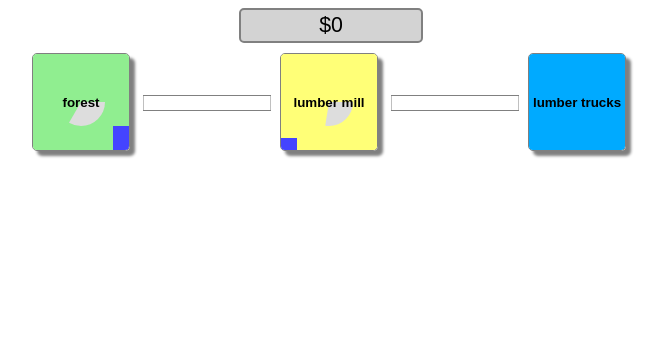
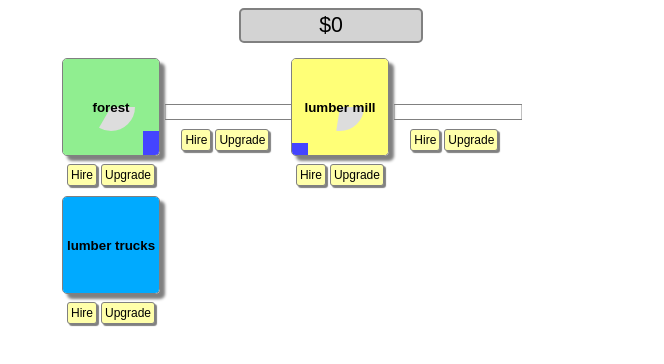
Before and after one commit to SytheMusic/bourgie, a plain HTML site: page index.html in a window 1280 px wide. Shown: the whole page, without its empty margins (309-973 px from the left). Drawn offline with Linux system fonts and the light colour scheme.

Commit message:
Add buttons.

```diff
--- a/bourgie.css
+++ b/bourgie.css
@@ -16,17 +16,59 @@ body {
 }
 
 #world {
-    width: 606px;
+    width: 540px;
     margin: auto;
 }
 
-canvas.industry {
+.button {
+    display: inline-block;
     border: 1px solid gray;
-    margin: 0px 8px 0px 4px;
+    padding: 3px;
+    margin: 0px 2px;
+    background: #ffa;
+    box-shadow: 2px 2px 1px gray;
+    cursor: pointer;
+    border-radius: 3px;
+    font-size: 12px;
+}
+
+.button:hover {
+    background: #ff4;
+}
+
+.button:active {
+    background: #f70;
+    box-shadow: 0 0;
+    position: relative;
+    left: 2px;
+    top: 2px;
+}
+
+.industry {
+    text-align: center;
+    display: inline-block;
+    width: 100px;
+    margin: 5px 0px;
+}
+
+.conveyor {
+    text-align: center;
+    display: inline-block;
+    width: 120px;
+    margin: 5px 0px;
+}
+
+.industry canvas {
+    border: 1px solid gray;
     border-radius: 5px;
     box-shadow: 5px 5px 3px gray;
+    margin-bottom: 4px;
 }
 
-canvas.conveyor {
-    margin: 0px 5px;
+.conveyor canvas {
 }
+
+.conveyor .button {
+    position: relative;
+    top: -35px;
+}
--- a/index.html
+++ b/index.html
@@ -25,6 +25,12 @@
     <div id="bank" class="bank">
       <label></label> <span class="balance"></span>
     </div>
-    <div id="world"></div>
+    <div id="world">
+      <div id="forest"></div>
+      <div id="f2m"></div>
+      <div id="lumber-mill"></div>
+      <div id="m2t"></div>
+      <div id="lumber-trucks"></div>
+    </div>
   </body>
 </html>
--- a/src/bourgie.js
+++ b/src/bourgie.js
@@ -1,19 +1,44 @@
-var Bourgie = Bourgie || {};
+function Bourgie(div) {
+    this.world = new World(div == null ? $('#world') : div);
+}
+
+Bourgie.prototype.bind = function(thing, $div) {
+    var canvas = null, binding = null;
+    if (thing.thingType === 'INDUSTRY') {
+        binding = new IndustryBind(thing, $div);
+    } else if (thing.thingType === 'CONVEYOR') {
+        binding = new ConveyorBind(thing, $div);
+    } else {
+        throw new Error('Unknown thing type.');
+    }
+    this.world.add(thing).add(binding);
+    return binding;
+};
+
+Bourgie.prototype.start = function() {
+    this.world.start();
+    return this;
+};
+
+Bourgie.prototype.stop = function() {
+    this.world.start();
+    return this;
+};
 
 var bourgie = null;
 Bourgie.demo = function() {
-    bourgie = new World($('#world'));
+    bourgie = new Bourgie();
     var forest = Source.FOREST.clone();
     var lumber = Factory.LUMBER_MILL.clone();
-    var truck = Sink.LUMBER_TRUCK.clone(bourgie.bank);
-    var f2l = Conveyor.simple(forest, lumber);
-    var l2t = Conveyor.simple(lumber, truck);
+    var truck = Sink.LUMBER_TRUCK.clone(bourgie.world.bank);
+    var f2m = Conveyor.simple(forest, lumber);
+    var m2t = Conveyor.simple(lumber, truck);
 
-    bourgie.bind(forest);
-    bourgie.bind(f2l);
-    bourgie.bind(lumber);
-    bourgie.bind(l2t);
-    bourgie.bind(truck);
+    bourgie.bind(forest, $('#forest'));
+    bourgie.bind(f2m, $('#f2m'));
+    bourgie.bind(lumber, $('#lumber-mill'));
+    bourgie.bind(m2t, $('#m2t'));
+    bourgie.bind(truck, $('#lumber-trucks'));
 
     bourgie.start();
 };
--- a/src/conveyorbind.js
+++ b/src/conveyorbind.js
@@ -1,17 +1,29 @@
-function ConveyorBind(thing, canvas) {
+function ConveyorBind(thing, $div) {
+    var _this = this;
     this.thing = thing;
-    this.$canvas = $(canvas);
+
+    $div.addClass('conveyor');
+
+    var canvas = ConveyorBind.makeCanvas(),
+        $canvas = $(canvas);
+    $div.append($canvas);
     this.ctx = canvas.getContext('2d');
-    if (thing.thingType === 'CONVEYOR') {
-        this.mode = 'conveyor';
-    } else if (thing.thingType === 'INDUSTRY') {
-        this.mode = 'industry';
-    } else {
-        throw new Error('Unknown thing type.');
-    }
-    var _this = this;
-    this.$canvas.on('click', function() {
-        _this.click();
+
+    var $hire = $('<div/>').attr({
+        'class': 'button hire'
+    }).text('Hire');
+    $div.append($hire);
+
+    var $upgrade = $('<div/>').attr({
+        'class': 'button upgrade'
+    }).text('Upgrade');
+    $div.append($upgrade);
+
+    $hire.on('click', function() {
+        _this.hire();
+    });
+    $upgrade.on('click', function() {
+        _this.upgrade();
     });
 }
 
@@ -31,11 +43,11 @@ ConveyorBind.prototype.render = function() {
     c.fillStyle = ConveyorBind.conveyStyle;
     var total = this.thing.time;
     var radius = 5;
-    var drawW = w - radius * 2;
+    var drawW = w + radius * 4;
     this.thing.timers.forEach(function(time) {
         var p = time / total;
         c.beginPath();
-        c.arc(radius + (1 - p) * drawW, h / 2, radius, 0, Math.PI * 2);
+        c.arc((1 - p) * drawW - 2 * radius, h / 2, radius, 0, Math.PI * 2);
         c.fill();
     });
     c.strokeStyle = 'gray';
@@ -48,14 +60,18 @@ ConveyorBind.prototype.tick = function() {
     this.render();
 };
 
-ConveyorBind.prototype.click = function() {
-    this.thing.pipeline.capacity++;
+ConveyorBind.prototype.hire = function() {
+    this.thing.hire();
+};
+
+ConveyorBind.prototype.upgrade = function() {
+    this.thing.upgrade();
 };
 
 ConveyorBind.makeCanvas = function(width, height) {
     var canvas = document.createElement('canvas');
     canvas.width = width || 128;
     canvas.height = height || 96;
-    canvas.className = 'conveyor';
+    canvas.className = 'building';
     return canvas;
 };
--- a/src/industrybind.js
+++ b/src/industrybind.js
@@ -1,10 +1,29 @@
-function IndustryBind(thing, canvas) {
+function IndustryBind(thing, $div) {
+    var _this = this;
     this.thing = thing;
-    this.$canvas = $(canvas);
+
+    $div.addClass('industry');
+
+    var canvas = IndustryBind.makeCanvas(),
+        $canvas = $(canvas);
+    $div.append($canvas);
     this.ctx = canvas.getContext('2d');
-    var _this = this;
-    this.$canvas.on('click', function() {
-        _this.click();
+
+    var $hire = $('<div/>').attr({
+        'class': 'button hire'
+    }).text('Hire');
+    $div.append($hire);
+
+    var $upgrade = $('<div/>').attr({
+        'class': 'button upgrade'
+    }).text('Upgrade');
+    $div.append($upgrade);
+
+    $hire.on('click', function() {
+        _this.hire();
+    });
+    $upgrade.on('click', function() {
+        _this.upgrade();
     });
 }
 
@@ -56,14 +75,18 @@ IndustryBind.prototype.tick = function() {
     this.render();
 };
 
-IndustryBind.prototype.click = function() {
-    this.thing.multiplier++;
+IndustryBind.prototype.hire = function() {
+    this.thing.hire();
+};
+
+IndustryBind.prototype.upgrade = function() {
+    this.thing.upgrade();
 };
 
 IndustryBind.makeCanvas = function(width, height) {
     var canvas = document.createElement('canvas');
     canvas.width = width || 96;
     canvas.height = height || 96;
-    canvas.className = 'industry';
+    canvas.className = 'building';
     return canvas;
 };
--- a/src/world.js
+++ b/src/world.js
@@ -30,24 +30,6 @@ World.prototype.tick = function() {
     this.bank.display();
 };
 
-World.prototype.bind = function(thing) {
-    var canvas = null, binding = null;
-    if (thing.thingType === 'INDUSTRY') {
-        canvas = IndustryBind.makeCanvas();
-        binding = new IndustryBind(thing, canvas);
-    } else if (thing.thingType === 'CONVEYOR') {
-        canvas = ConveyorBind.makeCanvas();
-        binding = new ConveyorBind(thing, canvas);
-    } else {
-        throw new Error('Unknown thing type.');
-    }
-    this.add(binding).add(thing);
-    if (this.$div != null) {
-        this.$div.append(canvas);
-    }
-    return binding;
-};
-
 World.prototype.start = function() {
     if (this.timer == null) {
         var world = this;
```
